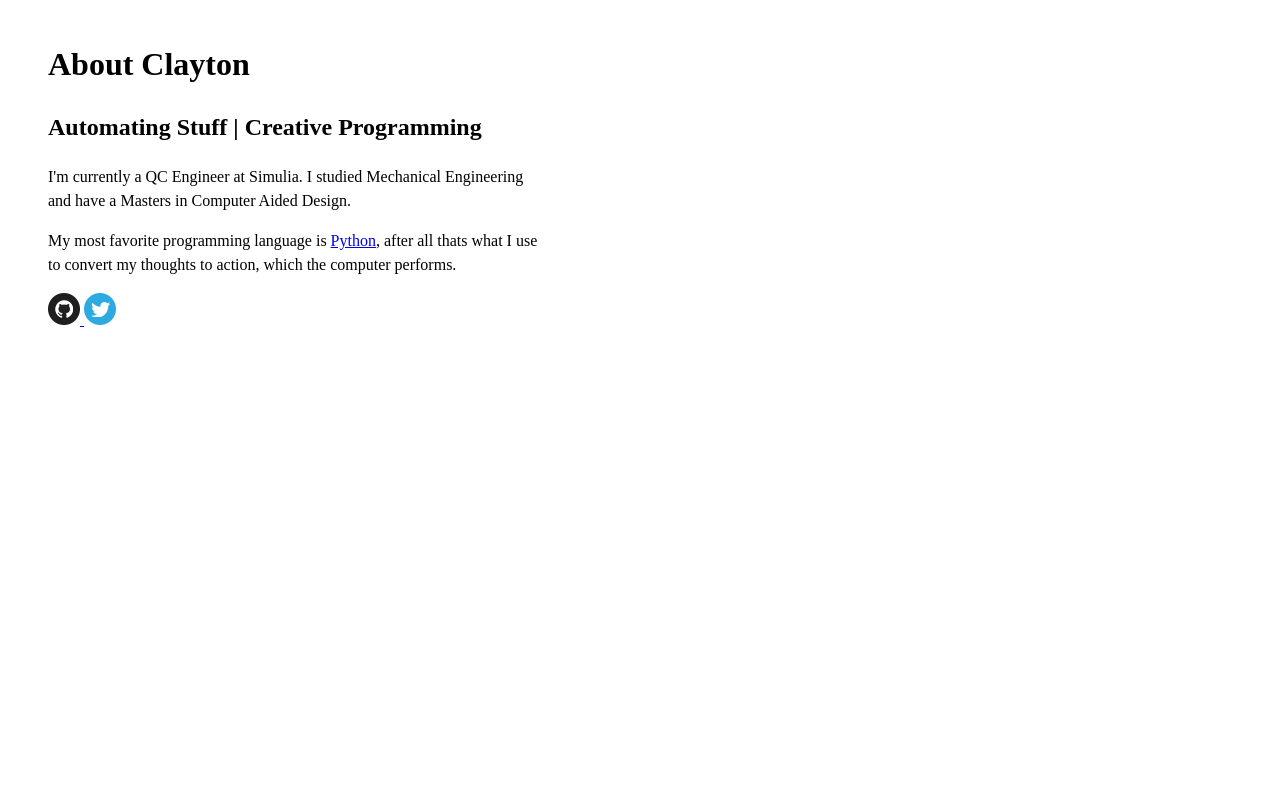
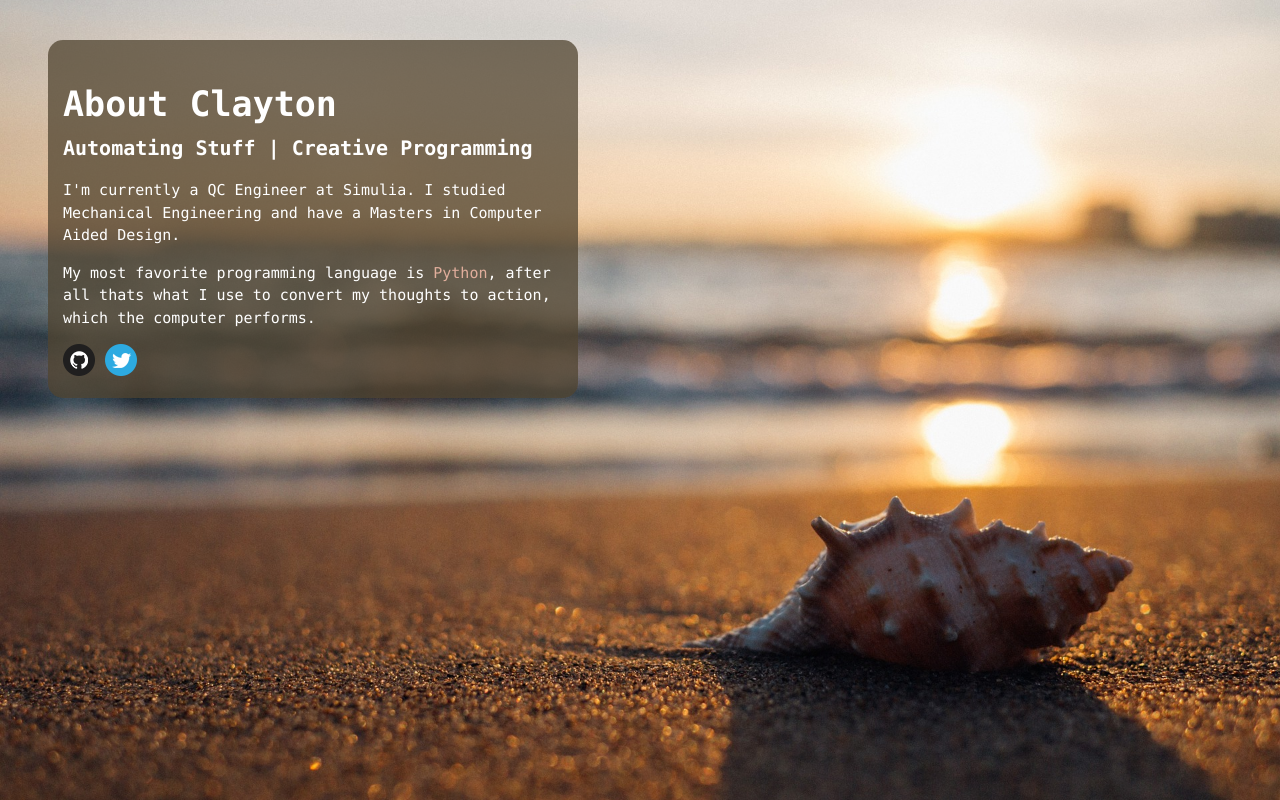
Before and after one commit to wccalvin/website, a plain HTML site: page onemonthhtml/about-clayton/index.html in a window 1280 px wide. Drawn offline with Linux system fonts and the light colour scheme.

Commit message:
day 5 -- complete

```diff
--- a/onemonthhtml/about-clayton/css/style.css
+++ b/onemonthhtml/about-clayton/css/style.css
@@ -1,7 +1,9 @@
 body {
   line-height: 1.5;
-
+  color: white;
+  font-family: Monaco;
   /* Full Page Background Receipe */
+  background: url('../images/shell-bg.jpg');
   background-size: cover;
   background-position: center;
   background-attachment: fixed;
@@ -10,4 +12,25 @@ body {
 .container {
   width: 500px;
   margin: 40px;
+  background: rgba(80, 68, 48, 0.75);
+  padding: 15px;
+  border-radius: 15px;
 }
+
+h1 {
+	font-size: 35px;
+	margin-bottom: -15px;
+}
+
+h2 {
+	font-size: 20px;
+}
+
+p {
+	font-size: 15px;
+}
+
+a {
+	color: #E1AE9C;
+	text-decoration: none;
+}
```
Also changed, not shown: onemonthhtml/about-clayton/index.html (+0 -2 lines), onemonthhtml/about-clayton/images/daft-sam.gif (deleted), onemonthhtml/about-clayton/images/facebook.png (deleted), onemonthhtml/about-clayton/images/sam.jpg (deleted), onemonthhtml/about-clayton/images/shell-bg.jpg (added), 1 other file.
